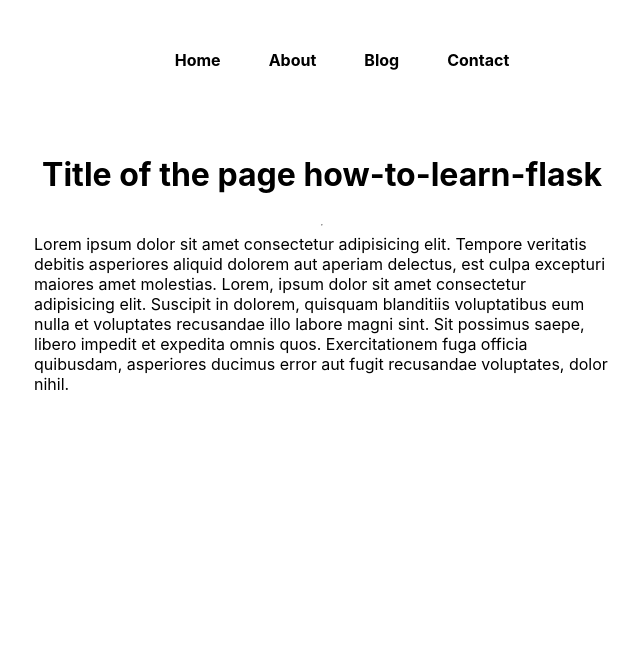
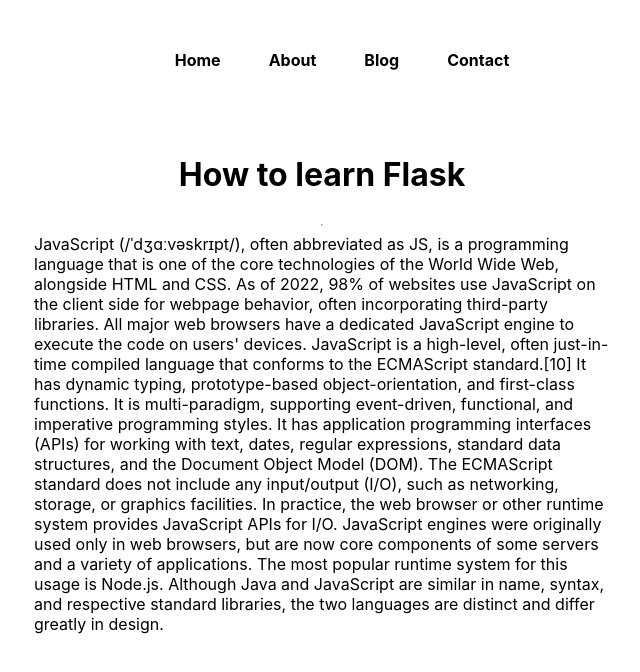
Before and after one commit to Svmpankaj/Hunting-Coder-A-Coder-s-Blog, a Next.js app: page /blogpost/how-to-learn-flask in a window 1280 px wide. Shown: the top 672 px of the page, without its empty margins (318-958 px from the left). Built offline with nearby package versions, Linux system fonts and the light colour scheme.

Commit message:
fetching blogpost using getblog endpoint

```diff
--- a/pages/blog.js
+++ b/pages/blog.js
@@ -12,7 +12,6 @@
             return a.json();
         })
             .then((parsed) => {
-                console.log(parsed)
                 setBlogs(parsed)
             })
     }, [])
--- a/pages/blogpost/[slug].js
+++ b/pages/blogpost/[slug].js
@@ -1,18 +1,28 @@
-import React from 'react'
+import React, { useEffect, useState } from 'react'
 import { useRouter } from 'next/router'
 import styles from '../../styles/BlogPost.module.css'
 // Step 1: Find the file corresponding to the slug
 // Step 2: Populate them inside the page
 const slug = () => {
+    const [blog, setBlog] = useState();
     const router = useRouter();
-    const { slug } = router.query
+    useEffect(() => {
+        if (!router.isReady) return;
+        const { slug } = router.query
+        fetch(`http://localhost:3000/api/getblog?slug=${slug}`).then((a) => {
+            return a.json();
+        })
+            .then((parsed) => {
+                setBlog(parsed)
+            })
+    }, [router.isReady])
+
     return (
         <div className={styles.container}>
             <main className={styles.main}>
-                <h1>Title of the page {slug}</h1>
+                <h1>{blog && blog.title}</h1>
                 <hr />
-                <div>Lorem ipsum dolor sit amet consectetur adipisicing elit. Tempore veritatis debitis asperiores aliquid dolorem aut aperiam delectus, est culpa excepturi maiores amet molestias.
-                    Lorem, ipsum dolor sit amet consectetur adipisicing elit. Suscipit in dolorem, quisquam blanditiis voluptatibus eum nulla et voluptates recusandae illo labore magni sint. Sit possimus saepe, libero impedit et expedita omnis quos. Exercitationem fuga officia quibusdam, asperiores ducimus error aut fugit recusandae voluptates, dolor nihil.
+                <div> {blog && blog.content}
                 </div>
             </main>
         </div>
```
